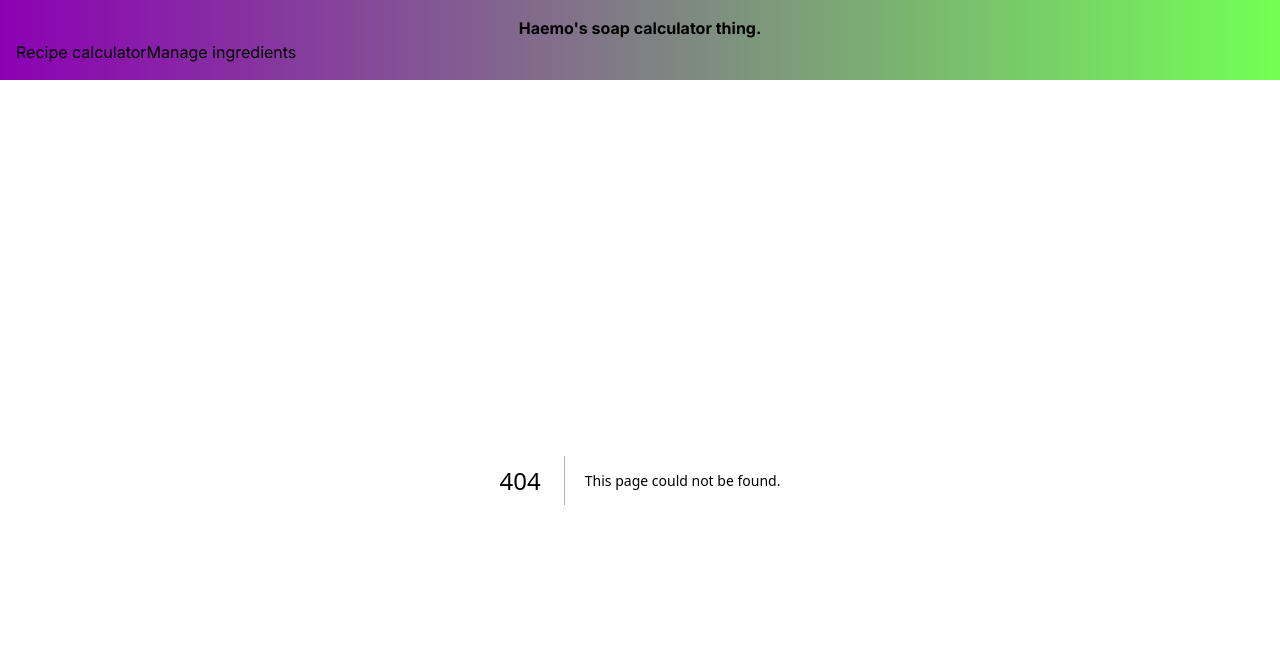
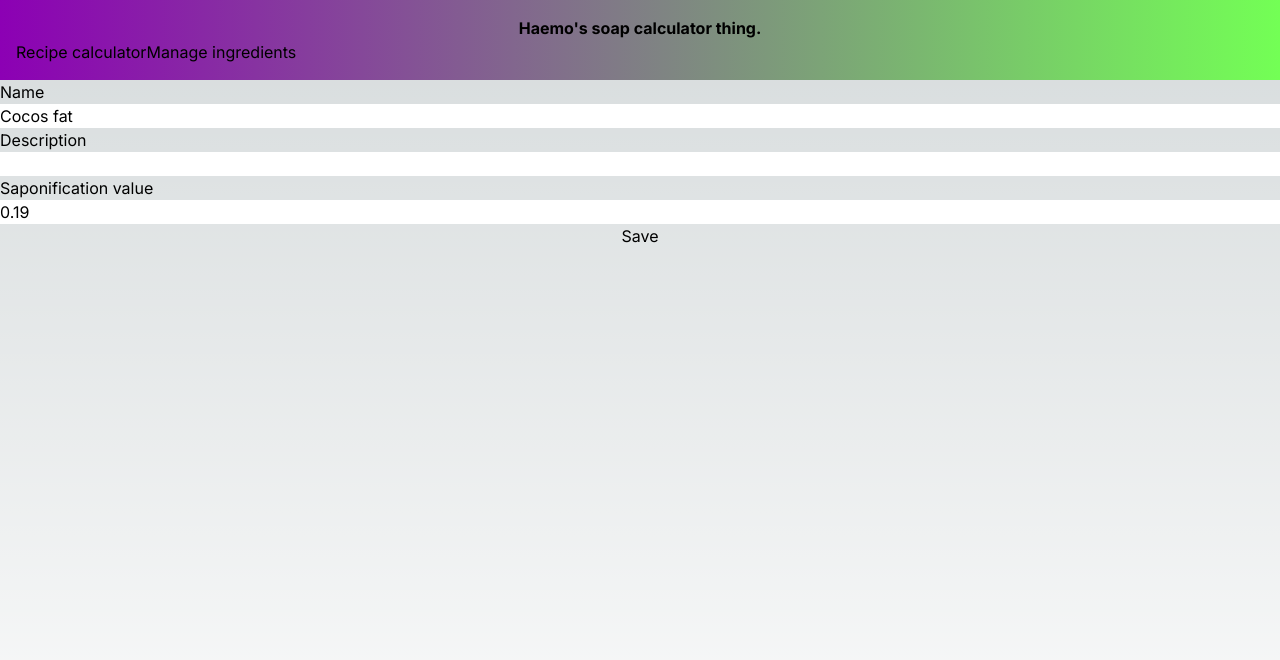
Before and after one commit to haemaenpaa/haem-soap-recipe, a Next.js app: page /ingredients/coconut in a window 1280 px wide. Before the commit this address had no page. Shown: the top 660 px of the page. Built offline with nearby package versions, Linux system fonts and the light colour scheme.

Commit message:
Implemented ingredient editor

```diff
--- a/app/_fetch/fetch-ingredients.tsx
+++ b/app/_fetch/fetch-ingredients.tsx
@@ -1,4 +1,7 @@
+import { readFile, writeFile } from "fs/promises";
 import { Ingredient } from "../_model/ingredient";
+
+const fileName = "ingredients.json";
 
 const hardCoded: Ingredient[] = [
   {
@@ -38,5 +41,58 @@ const hardCoded: Ingredient[] = [
 ];
 
 export default async function fetchIngredients(): Promise<Ingredient[]> {
-  return [];
+  return readFile("ingredients.json", { encoding: "utf8" }).then(
+    (buffer) => {
+      return JSON.parse(buffer) as Ingredient[];
+    },
+    (err) => {
+      console.error(err);
+      return [...hardCoded];
+    }
+  );
 }
+
+export async function fetchIngredient(slug: string): Promise<Ingredient> {
+  console.log(`Fetch ${slug}`);
+
+  return new Promise((res, rej) => {
+    fetchIngredients().then((ings) => {
+      const ingredient = ings.find((ing) => ing.slug === slug);
+      if (ingredient) {
+        res({ ...ingredient });
+      } else {
+        rej(`No ingredient with slug ${slug} found`);
+      }
+    });
+  });
+}
+
+export async function createIngredient(ingredient: Ingredient): Promise<void> {
+  return new Promise((res, rej) => {
+    console.log("Create ", ingredient);
+    fetchIngredients().then((ings) => {
+      const index = ings.findIndex((ing) => ing.slug === ingredient.slug);
+      if (index < 0) {
+        ings.push(ingredient);
+        writeFile(fileName, JSON.stringify(ings)).then(res, rej);
+      } else {
+        rej("Slug already exists.");
+      }
+    });
+  });
+}
+
+export async function updateIngredient(ingredient: Ingredient): Promise<void> {
+  return new Promise((res, rej) => {
+    console.log("Update ", ingredient);
+    fetchIngredients().then((ings) => {
+      const index = ings.findIndex((ing) => ing.slug === ingredient.slug);
+      if (index >= 0) {
+        ings[index] = ingredient;
+        writeFile(fileName, JSON.stringify(ings)).then(res, rej);
+      } else {
+        rej("Ingredient not found.");
+      }
+    });
+  });
+}
--- /dev/null
+++ b/app/api/ingredients/[slug]/route.ts
@@ -0,0 +1,22 @@
+import {
+  fetchIngredient,
+  updateIngredient,
+} from "@/app/_fetch/fetch-ingredients";
+import { NextResponse } from "next/server";
+
+export async function GET(
+  _: Request,
+  { params }: { params: { slug: string } }
+) {
+  return NextResponse.json(await fetchIngredient(params.slug));
+}
+
+export async function PUT(request: Request) {
+  const promise = request
+    .json()
+    .then(async (ing) => {
+      return await updateIngredient(ing);
+    })
+    .then((_) => "");
+  return NextResponse.json(await promise);
+}
--- /dev/null
+++ b/app/api/ingredients/route.ts
@@ -0,0 +1,24 @@
+import fetchIngredients, {
+  createIngredient,
+} from "@/app/_fetch/fetch-ingredients";
+import { randomInt } from "crypto";
+import { NextResponse } from "next/server";
+
+export async function GET() {
+  const ingredients = await fetchIngredients();
+  return NextResponse.json(ingredients);
+}
+
+export async function POST(request: Request) {
+  console.log("POST");
+  const promise = request.json().then((ing) => {
+    ing.slug = randomSlug();
+    return createIngredient(ing);
+  });
+  return NextResponse.json(promise);
+}
+
+function randomSlug(): string {
+  var number = randomInt(1e6);
+  return number.toString(16);
+}
--- /dev/null
+++ b/app/ingredients/[slug]/page.tsx
@@ -0,0 +1,121 @@
+"use client";
+import { Category, Ingredient } from "@/app/_model/ingredient";
+import { useRouter } from "next/navigation";
+import { useEffect, useState } from "react";
+
+export default function IngredientEdit({
+  params,
+}: {
+  params: { slug: string };
+}) {
+  const [ingredient, setIngredient] = useState(
+    undefined as unknown as Ingredient
+  );
+  const [error, setError] = useState();
+  const router = useRouter();
+  useEffect(() => {
+    if (params.slug === "create") {
+      setIngredient({
+        slug: "",
+        name: "",
+        description: "",
+        saponificationValue: 0,
+      } as Ingredient);
+    } else {
+      fetchInitial(params.slug).then(setIngredient);
+    }
+  }, [params.slug]);
+  if (!ingredient) {
+    return <h1>Loading....</h1>;
+  }
+  const isCreating = ingredient.slug.length === 0;
+  return (
+    <main className="flex min-h-screen flex-col">
+      {error === null ? <></> : <p className="error">{error}</p>}
+      {isCreating ? (
+        <select
+          value={ingredient.category}
+          onChange={(ev) =>
+            setIngredient({
+              ...ingredient,
+              category: ev.target.value as Category,
+            })
+          }
+        >
+          <option>Select category</option>
+          <option value="oil">Oil</option>
+          <option value="fragrance">Fragrance</option>
+          <option value="additive">Additive</option>
+        </select>
+      ) : (
+        <></>
+      )}
+      <label htmlFor={`${params.slug}-name`}>Name</label>
+      <input
+        id={`${params.slug}-name`}
+        type="text"
+        value={ingredient.name}
+        onChange={(ev) =>
+          setIngredient({ ...ingredient, name: ev.target.value })
+        }
+      />
+      <label htmlFor={`${params.slug}-desc`}>Description</label>
+      <input
+        id={`${params.slug}-desc`}
+        type="text"
+        value={ingredient.description}
+        onChange={(ev) =>
+          setIngredient({ ...ingredient, description: ev.target.value })
+        }
+      />
+      {ingredient.saponificationValue === undefined && !isCreating ? (
+        <></>
+      ) : (
+        <>
+          <label htmlFor={`${params.slug}-sap-input`}>
+            Saponification value
+          </label>
+          <input
+            id={`${params.slug}-sap-input`}
+            type="number"
+            value={ingredient.saponificationValue || 0}
+            onChange={(ev) =>
+              setIngredient({
+                ...ingredient,
+                saponificationValue: Number.parseFloat(ev.target.value),
+              })
+            }
+          />
+        </>
+      )}
+      <button
+        onClick={() =>
+          saveIngredient(ingredient).then(
+            (_) => router.push("/ingredients"),
+            (err) => setError(err.message)
+          )
+        }
+      >
+        Save
+      </button>
+    </main>
+  );
+}
+
+async function fetchInitial(slug: string): Promise<Ingredient> {
+  return fetch(`/api/ingredients/${slug}`).then((response) => response.json());
+}
+
+async function saveIngredient(ingredient: Ingredient): Promise<any> {
+  var url = `/api/ingredients/${ingredient.slug}`;
+  const requestOptions = {
+    method: "PUT",
+    headers: { "content-type": "application/json" },
+    body: JSON.stringify(ingredient),
+  };
+  if (ingredient.slug.length === 0) {
+    url = "/api/ingredients";
+    requestOptions.method = "POST";
+  }
+  return fetch(url, requestOptions);
+}
--- a/app/ingredients/page.tsx
+++ b/app/ingredients/page.tsx
@@ -1,10 +1,52 @@
-export default function IngredientsPage() {
+import Link from "next/link";
+import fetchIngredients from "../_fetch/fetch-ingredients";
+import { Ingredient, Category } from "../_model/ingredient";
+
+function IngredientLi(params: { ingredient: Ingredient }) {
+  const ing = params.ingredient;
+  return (
+    <li key={ing.slug}>
+      <Link href={`/ingredients/${ing.slug}`}>{ing.name}</Link>
+    </li>
+  );
+}
+
+function IngredientsUl(params: {
+  category: Category;
+  ingredients: Ingredient[];
+}) {
+  const { category, ingredients } = params;
+  return (
+    <ul>
+      {ingredients
+        .filter((ing) => ing.category === category)
+        .map((ing) => (
+          <IngredientLi ingredient={ing} />
+        ))}
+    </ul>
+  );
+}
+
+export default async function IngredientsPage() {
+  const ingredients = await fetchIngredients();
   return (
     <main className="flex min-h-screen flex-col items-center justify-between p-24">
       <h1>
         This is where the user can view and edit ingredients available for
         soaps.
       </h1>
+      <h1>Oils</h1>
+      <IngredientsUl category={"oil"} ingredients={ingredients}></IngredientsUl>
+      <h1>Fragrances</h1>
+      <IngredientsUl
+        category={"fragrance"}
+        ingredients={ingredients}
+      ></IngredientsUl>
+      <h1>Additives</h1>
+      <IngredientsUl
+        category={"additive"}
+        ingredients={ingredients}
+      ></IngredientsUl>
     </main>
   );
 }
```
Also changed, not shown: 1 other file (tests, documents, lock files or other folders).
